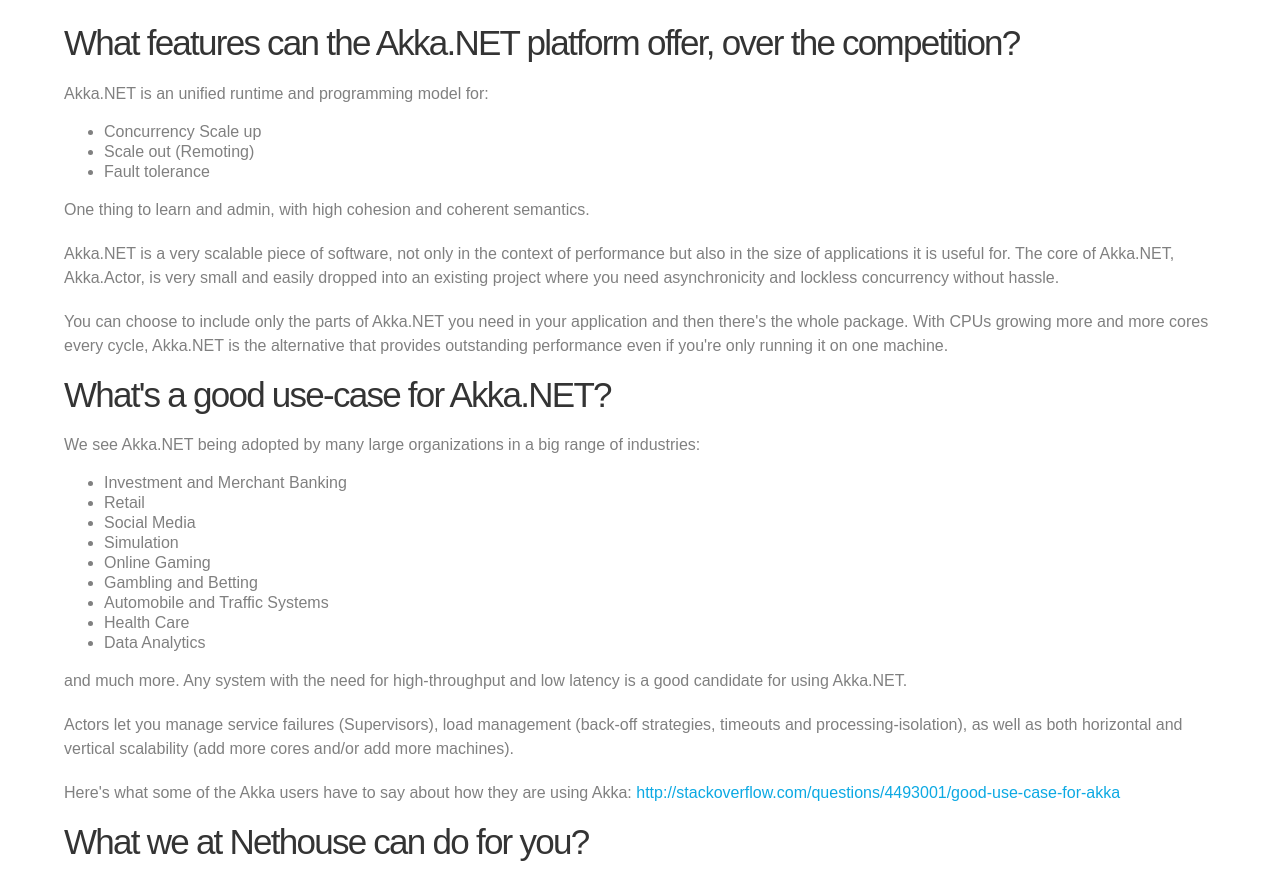
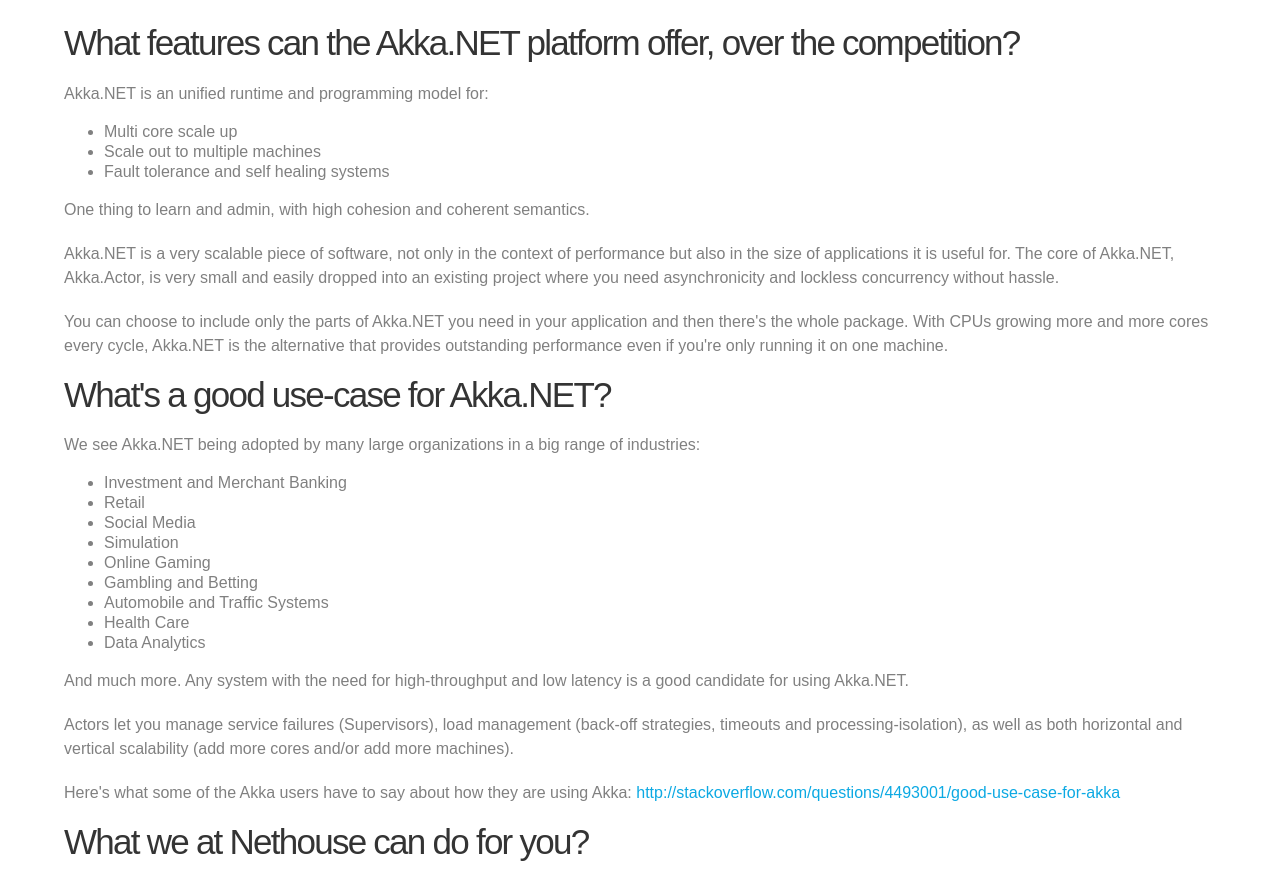
Before and after one commit to Nethouse/AkkaLandingPage, a plain HTML site: page index.html in a window 1280 px wide. Shown: the part 755-1633 px from the top of the page. Drawn offline with Linux system fonts and the light colour scheme; a script that the page names is missing; a web font is replaced by a local one.

Commit message:
nyt text

```diff
--- a/index.html
+++ b/index.html
@@ -132,11 +132,9 @@
                                         <h1 id="what-features-can-the-akka-net-platform-offer-over-the-competition-">What features can the Akka.NET platform offer, over the competition?</h1>
                                         <p>Akka.NET is an unified runtime and programming model for:</p>
                                         <ul>
-                                            <li>Concurrency Scale up</li>
-                                            <li>Scale out (Remoting)</li>
-                                            <li>
-                                                Fault tolerance
-                                            </li>
+                                            <li>Multi core scale up</li>
+                                            <li>Scale out to multiple machines</li>
+                                            <li>Fault tolerance and self healing systems</li>
                                         </ul>
                                         <p>
                                         One thing to learn and admin, with high cohesion and coherent semantics.</p>
@@ -156,7 +154,7 @@
                                             <li>Health Care</li>
                                             <li>Data Analytics</li>
                                         </ul>
-                                        <p>and much more. Any system with the need for high-throughput and low latency is a good candidate for using Akka.NET.</p>
+                                        <p>And much more. Any system with the need for high-throughput and low latency is a good candidate for using Akka.NET.</p>
                                         <p>Actors let you manage service failures (Supervisors), load management (back-off strategies, timeouts and processing-isolation), as well as both horizontal and vertical scalability (add more cores and/or add more machines).</p>
                                         <p>Here's what some of the Akka users have to say about how they are using Akka: <a href="http://stackoverflow.com/questions/4493001/good-use-case-for-akka">http://stackoverflow.com/questions/4493001/good-use-case-for-akka</a></p>
                                         <h1>What we at Nethouse can do for you?</h1>
```
